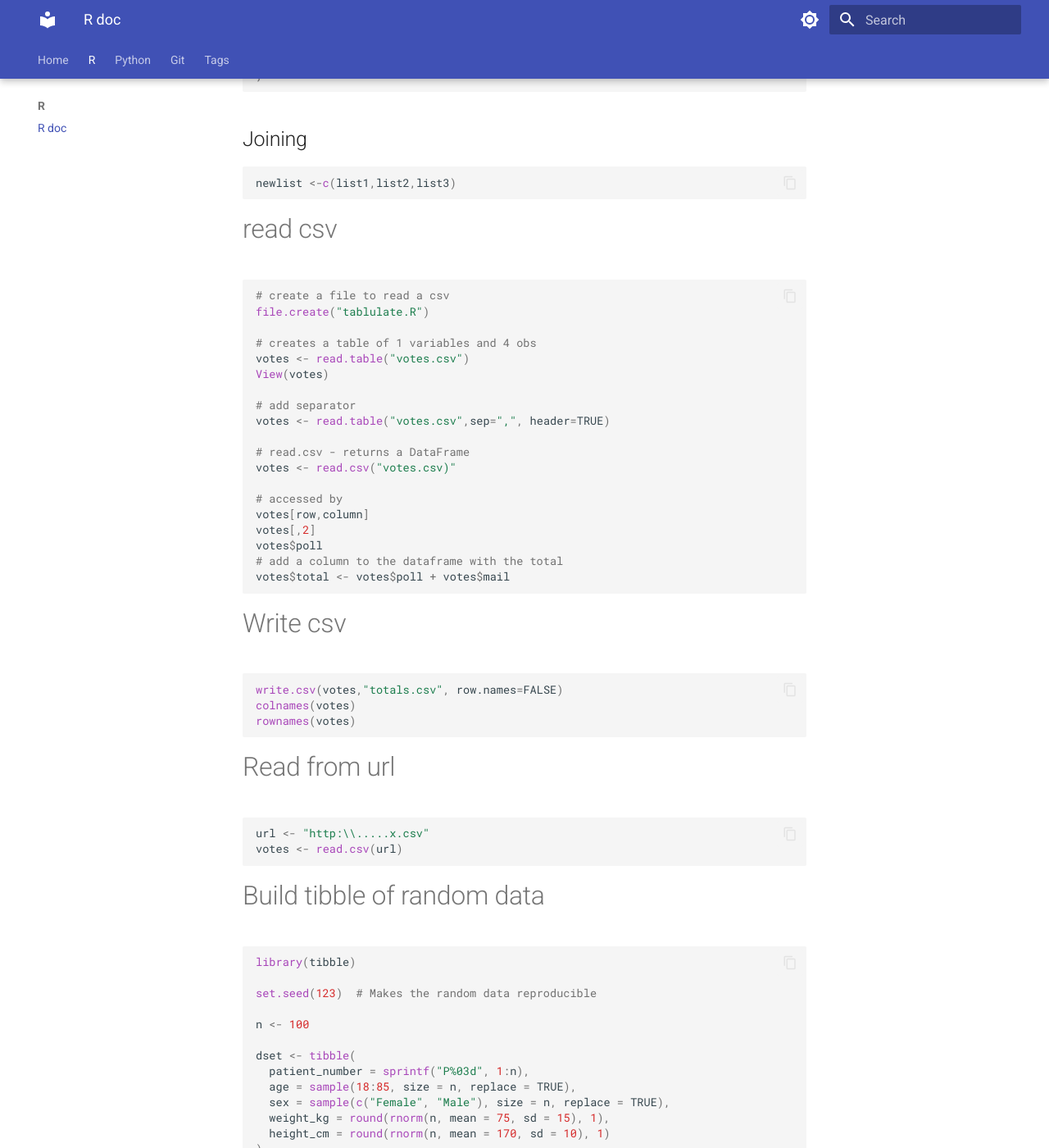
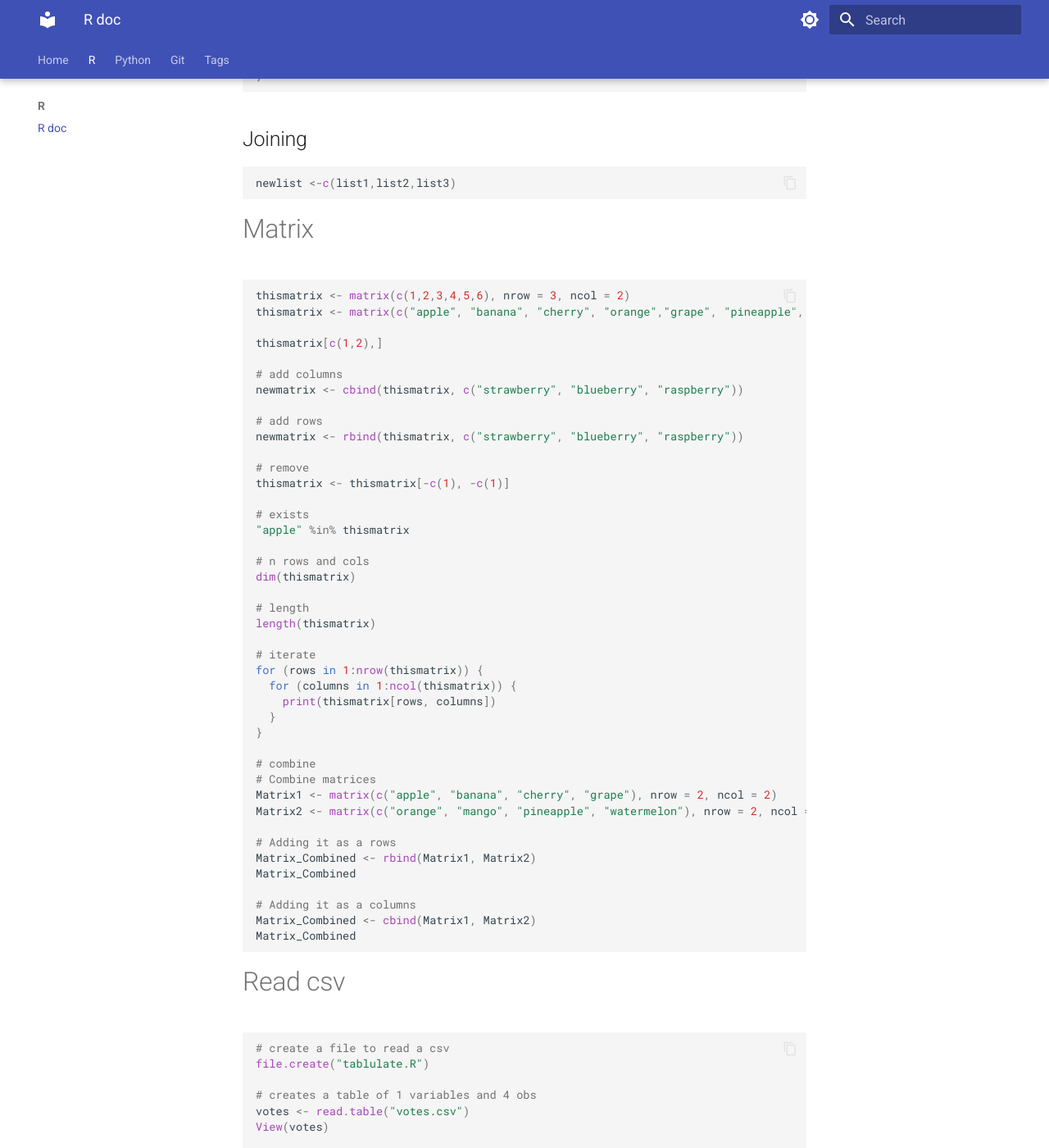
Before and after one commit to TrevorCl/mkdocs, an MkDocs documentation site: the page built from docs/r/R doc.md, in a window 1280 px wide and 1400 px high, scrolled down 3655 px. Shown: the whole window at 82% size. Built offline with MkDocs 1.6.1 and Material for MkDocs 9.7.7, drawn with Linux system fonts in a browser that asks for light colours.

Commit message:
Enhance R documentation with matrix examples
Added examples for matrix operations including creation, addition of rows and columns, removal, and iteration.

````diff
--- a/docs/r/R doc.md
+++ b/docs/r/R doc.md
@@ -173,7 +173,54 @@ newlist <-c(list1,list2,list3)
 
 
 
-# read csv
+# Matrix
+```r
+thismatrix <- matrix(c(1,2,3,4,5,6), nrow = 3, ncol = 2)
+thismatrix <- matrix(c("apple", "banana", "cherry", "orange","grape", "pineapple", "pear", "melon", "fig"), nrow = 3, ncol = 3)
+
+thismatrix[c(1,2),]
+
+# add columns
+newmatrix <- cbind(thismatrix, c("strawberry", "blueberry", "raspberry"))
+
+# add rows
+newmatrix <- rbind(thismatrix, c("strawberry", "blueberry", "raspberry"))
+
+# remove
+thismatrix <- thismatrix[-c(1), -c(1)]
+
+# exists
+"apple" %in% thismatrix
+
+# n rows and cols
+dim(thismatrix)
+
+# length
+length(thismatrix)
+
+# iterate
+for (rows in 1:nrow(thismatrix)) {
+  for (columns in 1:ncol(thismatrix)) {
+    print(thismatrix[rows, columns])
+  }
+}
+
+# combine
+# Combine matrices
+Matrix1 <- matrix(c("apple", "banana", "cherry", "grape"), nrow = 2, ncol = 2)
+Matrix2 <- matrix(c("orange", "mango", "pineapple", "watermelon"), nrow = 2, ncol = 2)
+
+# Adding it as a rows
+Matrix_Combined <- rbind(Matrix1, Matrix2)
+Matrix_Combined
+
+# Adding it as a columns
+Matrix_Combined <- cbind(Matrix1, Matrix2)
+Matrix_Combined
+```
+
+
+# Read csv
 ``` R
 # create a file to read a csv
 file.create("tablulate.R")
````
